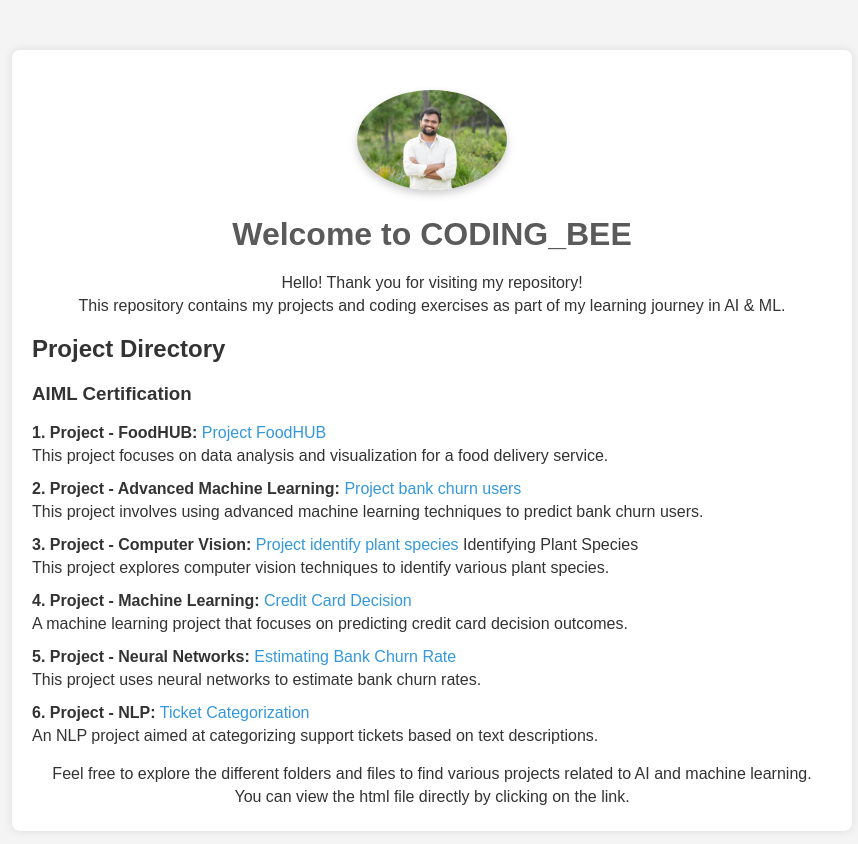
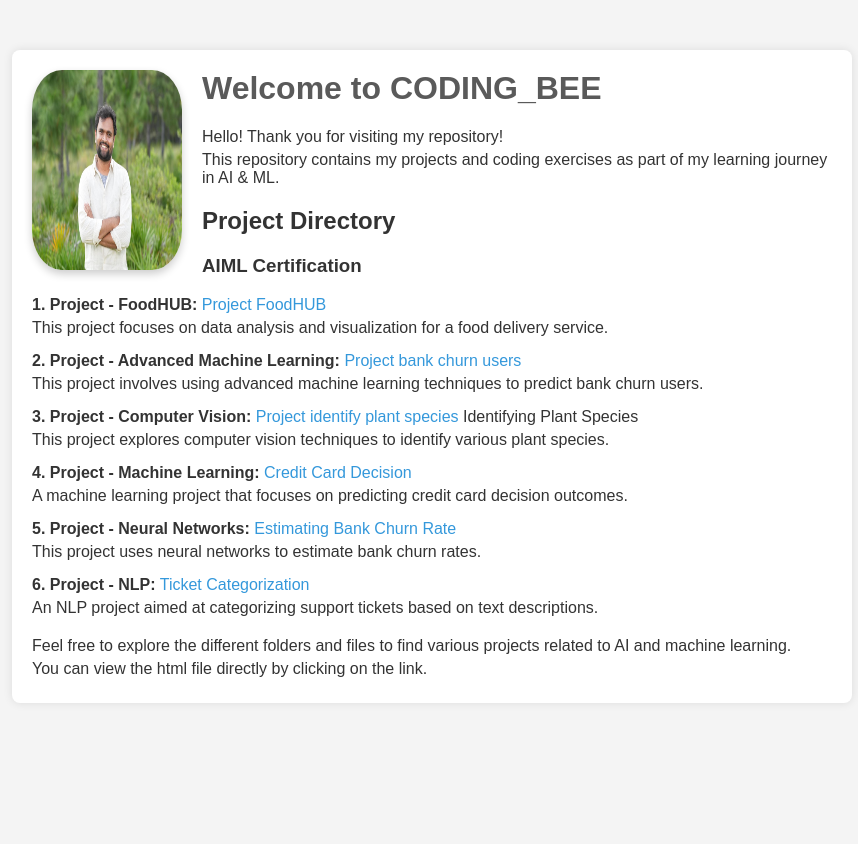
Before and after one commit to sailut39/CODING_BEE, a plain HTML site: page index.html in a window 1280 px wide. Shown: the whole page, without its empty margins (208-1066 px from the left). After the commit the page ends 800 px from the top, so only its background shows below. Drawn offline with Linux system fonts and the light colour scheme.

Commit message:
adding index file

```diff
--- a/index.html
+++ b/index.html
@@ -11,7 +11,6 @@
             color: #333;
             margin: 0;
             padding: 0;
-            text-align: center;
         }
         .container {
             max-width: 800px;
@@ -20,9 +19,11 @@
             background-color: white;
             border-radius: 8px;
             box-shadow: 0 0 10px rgba(0, 0, 0, 0.1);
+            overflow: auto;
         }
         h1 {
             color: #5a5a5a;
+            margin-top: 0;
         }
         a {
             text-decoration: none;
@@ -30,6 +31,17 @@
         }
         a:hover {
             text-decoration: underline;
+        }
+        .content {
+            margin-left: 180px; /* Ensures the text stays clear of the image */
+        }
+        img {
+            width: 150px;
+            height: 200px; /* Vertical oval shape */
+            border-radius: 20%; /* Can be adjusted for different roundness */
+            box-shadow: 0 4px 8px rgba(0, 0, 0, 0.2);
+            float: left; /* Ensures the image stays on the left */
+            margin-right: 20px;
         }
         .project-section {
             text-align: left;
@@ -44,13 +56,6 @@
         }
         p {
             margin: 5px 0;
-        }
-        img {
-            width: 150px;
-            height: auto;
-            border-radius: 50%;
-            margin-top: 20px;
-            box-shadow: 0 4px 8px rgba(0, 0, 0, 0.2);
         }
     </style>
 </head>
```
